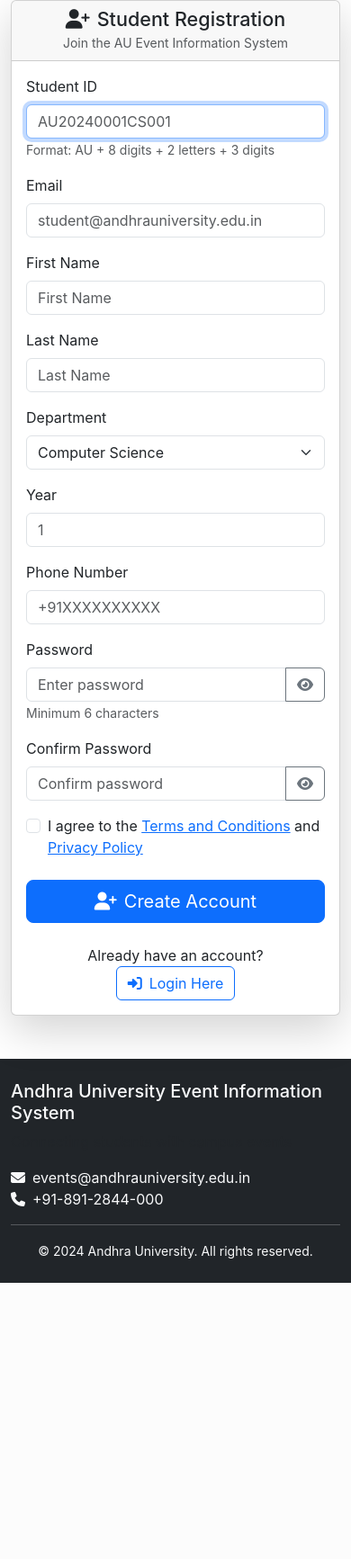
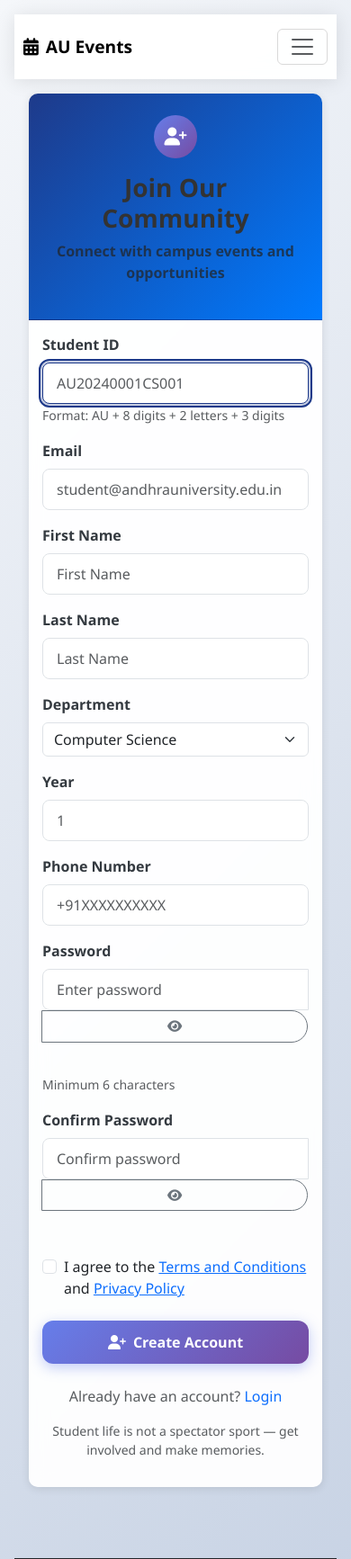
Before and after one commit to madhubabumanikala/AU_App, a Flask app: page /auth/student/register in a window 390 px wide. Shown: the top 1733 px of the page at 90% size. Before the commit the page ends 1426 px from the top, so only its background shows below. Run offline with Flask 3, Linux system fonts and the light colour scheme; parts of the project's set-up code (start-up, migrations or seed data) failed here and were passed over.

Commit message:
mobile layout

```diff
--- /dev/null
+++ b/static/css/mobile-first.css
@@ -0,0 +1,355 @@
+/* Mobile-First Design System */
+/* Based on card layout with gradient buttons and clean spacing */
+
+:root {
+    --primary-gradient: linear-gradient(135deg, #667eea 0%, #764ba2 100%);
+    --secondary-gradient: linear-gradient(135deg, #f093fb 0%, #f5576c 100%);
+    --success-gradient: linear-gradient(135deg, #4facfe 0%, #00f2fe 100%);
+    --warning-gradient: linear-gradient(135deg, #fa709a 0%, #fee140 100%);
+    --card-shadow: 0 8px 32px rgba(0, 0, 0, 0.1);
+    --card-border-radius: 16px;
+    --button-border-radius: 12px;
+    --spacing-xs: 0.5rem;
+    --spacing-sm: 1rem;
+    --spacing-md: 1.5rem;
+    --spacing-lg: 2rem;
+    --spacing-xl: 3rem;
+}
+
+/* Global Container Styles */
+.app-container {
+    min-height: 100vh;
+    background: linear-gradient(135deg, #f5f7fa 0%, #c3cfe2 100%);
+    padding: var(--spacing-sm);
+}
+
+/* Card System */
+.card {
+    background: rgba(255, 255, 255, 0.95);
+    backdrop-filter: blur(10px);
+    border: none;
+    border-radius: var(--card-border-radius);
+    box-shadow: var(--card-shadow);
+    margin-bottom: var(--spacing-md);
+    transition: transform 0.3s ease, box-shadow 0.3s ease;
+}
+
+.card:hover {
+    transform: translateY(-2px);
+    box-shadow: 0 12px 40px rgba(0, 0, 0, 0.15);
+}
+
+.card-header {
+    background: rgba(255, 255, 255, 0.9);
+    border-bottom: 1px solid rgba(0, 0, 0, 0.05);
+    border-radius: var(--card-border-radius) var(--card-border-radius) 0 0;
+    padding: var(--spacing-md);
+    text-align: center;
+}
+
+.card-body {
+    padding: var(--spacing-md);
+}
+
+/* Mobile-First Layout */
+.mobile-container {
+    max-width: 100%;
+    margin: 0 auto;
+    padding: var(--spacing-sm);
+}
+
+@media (min-width: 576px) {
+    .mobile-container {
+        max-width: 540px;
+        padding: var(--spacing-md);
+    }
+}
+
+@media (min-width: 768px) {
+    .mobile-container {
+        max-width: 720px;
+    }
+}
+
+@media (min-width: 992px) {
+    .mobile-container {
+        max-width: 960px;
+    }
+}
+
+@media (min-width: 1200px) {
+    .mobile-container {
+        max-width: 1140px;
+    }
+}
+
+/* Gradient Button System */
+.btn-gradient-primary {
+    background: var(--primary-gradient);
+    border: none;
+    border-radius: var(--button-border-radius);
+    color: white;
+    font-weight: 600;
+    padding: 12px 24px;
+    transition: transform 0.3s ease, box-shadow 0.3s ease;
+    box-shadow: 0 4px 15px rgba(102, 126, 234, 0.4);
+}
+
+.btn-gradient-primary:hover {
+    transform: translateY(-2px);
+    box-shadow: 0 8px 25px rgba(102, 126, 234, 0.6);
+    color: white;
+}
+
+.btn-gradient-secondary {
+    background: var(--secondary-gradient);
+    border: none;
+    border-radius: var(--button-border-radius);
+    color: white;
+    font-weight: 600;
+    padding: 12px 24px;
+    transition: transform 0.3s ease, box-shadow 0.3s ease;
+    box-shadow: 0 4px 15px rgba(245, 87, 108, 0.4);
+}
+
+.btn-gradient-secondary:hover {
+    transform: translateY(-2px);
+    box-shadow: 0 8px 25px rgba(245, 87, 108, 0.6);
+    color: white;
+}
+
+.btn-gradient-success {
+    background: var(--success-gradient);
+    border: none;
+    border-radius: var(--button-border-radius);
+    color: white;
+    font-weight: 600;
+    padding: 12px 24px;
+    transition: transform 0.3s ease, box-shadow 0.3s ease;
+    box-shadow: 0 4px 15px rgba(79, 172, 254, 0.4);
+}
+
+.btn-gradient-success:hover {
+    transform: translateY(-2px);
+    box-shadow: 0 8px 25px rgba(79, 172, 254, 0.6);
+    color: white;
+}
+
+/* Form Styles */
+.form-control {
+    border: 1px solid rgba(0, 0, 0, 0.1);
+    border-radius: 8px;
+    padding: 12px 16px;
+    font-size: 16px;
+    transition: border-color 0.3s ease, box-shadow 0.3s ease;
+    background: rgba(255, 255, 255, 0.8);
+}
+
+.form-control:focus {
+    border-color: #667eea;
+    box-shadow: 0 0 0 0.2rem rgba(102, 126, 234, 0.25);
+    background: white;
+}
+
+.form-label {
+    font-weight: 600;
+    color: #333;
+    margin-bottom: 8px;
+}
+
+/* Input Groups */
+.input-group {
+    margin-bottom: var(--spacing-md);
+}
+
+/* Navigation Styles */
+.navbar {
+    background: rgba(255, 255, 255, 0.95) !important;
+    backdrop-filter: blur(10px);
+    box-shadow: 0 2px 20px rgba(0, 0, 0, 0.1);
+    padding: var(--spacing-sm) 0;
+}
+
+.navbar-brand {
+    font-weight: 700;
+    font-size: 1.25rem;
+}
+
+/* Page Header Styles */
+.page-header {
+    text-align: center;
+    margin-bottom: var(--spacing-lg);
+    padding: var(--spacing-md);
+}
+
+.page-header h1 {
+    font-weight: 700;
+    color: #333;
+    margin-bottom: var(--spacing-sm);
+}
+
+.page-header p {
+    color: #666;
+    font-size: 1.1rem;
+}
+
+/* Grid System for Cards */
+.card-grid {
+    display: grid;
+    gap: var(--spacing-md);
+    grid-template-columns: 1fr;
+}
+
+@media (min-width: 576px) {
+    .card-grid-2 {
+        grid-template-columns: repeat(2, 1fr);
+    }
+}
+
+@media (min-width: 768px) {
+    .card-grid-3 {
+        grid-template-columns: repeat(3, 1fr);
+    }
+}
+
+@media (min-width: 992px) {
+    .card-grid-4 {
+        grid-template-columns: repeat(4, 1fr);
+    }
+}
+
+/* List Styles */
+.list-group-item {
+    border: none;
+    background: rgba(255, 255, 255, 0.7);
+    margin-bottom: 8px;
+    border-radius: 8px;
+    padding: 12px 16px;
+    transition: background-color 0.3s ease;
+}
+
+.list-group-item:hover {
+    background: rgba(255, 255, 255, 0.9);
+}
+
+/* Badge Styles */
+.badge {
+    border-radius: 6px;
+    padding: 6px 12px;
+    font-weight: 500;
+}
+
+/* Modal Styles */
+.modal-content {
+    border: none;
+    border-radius: var(--card-border-radius);
+    box-shadow: var(--card-shadow);
+    background: rgba(255, 255, 255, 0.98);
+    backdrop-filter: blur(10px);
+}
+
+.modal-header {
+    border-bottom: 1px solid rgba(0, 0, 0, 0.05);
+    border-radius: var(--card-border-radius) var(--card-border-radius) 0 0;
+}
+
+/* Alert Styles */
+.alert {
+    border: none;
+    border-radius: 12px;
+    padding: var(--spacing-md);
+    margin-bottom: var(--spacing-md);
+}
+
+/* Spacing Utilities */
+.mb-mobile {
+    margin-bottom: var(--spacing-md);
+}
+
+.p-mobile {
+    padding: var(--spacing-md);
+}
+
+.px-mobile {
+    padding-left: var(--spacing-md);
+    padding-right: var(--spacing-md);
+}
+
+.py-mobile {
+    padding-top: var(--spacing-md);
+    padding-bottom: var(--spacing-md);
+}
+
+/* Animation Classes */
+.fade-in {
+    animation: fadeIn 0.5s ease-in;
+}
+
+@keyframes fadeIn {
+    from { opacity: 0; transform: translateY(20px); }
+    to { opacity: 1; transform: translateY(0); }
+}
+
+.slide-up {
+    animation: slideUp 0.6s ease-out;
+}
+
+@keyframes slideUp {
+    from { opacity: 0; transform: translateY(40px); }
+    to { opacity: 1; transform: translateY(0); }
+}
+
+/* Text Styles */
+.text-gradient {
+    background: var(--primary-gradient);
+    -webkit-background-clip: text;
+    -webkit-text-fill-color: transparent;
+    background-clip: text;
+    font-weight: 700;
+}
+
+/* Loading States */
+.loading-skeleton {
+    background: linear-gradient(90deg, #f0f0f0 25%, #e0e0e0 50%, #f0f0f0 75%);
+    background-size: 200% 100%;
+    animation: loading 1.5s infinite;
+}
+
+@keyframes loading {
+    0% { background-position: 200% 0; }
+    100% { background-position: -200% 0; }
+}
+
+/* Responsive Typography */
+.display-title {
+    font-size: 1.75rem;
+    font-weight: 700;
+    line-height: 1.2;
+    color: #333;
+}
+
+@media (min-width: 768px) {
+    .display-title {
+        font-size: 2.5rem;
+    }
+}
+
+/* Icon Styles */
+.icon-circle {
+    width: 48px;
+    height: 48px;
+    background: var(--primary-gradient);
+    border-radius: 50%;
+    display: flex;
+    align-items: center;
+    justify-content: center;
+    color: white;
+    font-size: 1.25rem;
+    margin-bottom: var(--spacing-sm);
+}
+
+/* Footer Spacing */
+.page-footer {
+    margin-top: var(--spacing-xl);
+    padding: var(--spacing-lg) 0;
+}
--- a/templates/auth/student_register.html
+++ b/templates/auth/student_register.html
@@ -3,17 +3,15 @@
 {% block title %}Student Registration - AU Event System{% endblock %}
 
 {% block content %}
-<div class="container">
-    <div class="row justify-content-center">
-        <div class="col-md-8 col-lg-7">
-            <div class="card shadow-lg">
-                <div class="card-header text-center">
-                    <h4 class="mb-0">
-                        <i class="fas fa-user-plus me-2"></i>Student Registration
-                    </h4>
-                    <small class="text-muted">Join the AU Event Information System</small>
-                </div>
-                <div class="card-body">
+<div class="card slide-up">
+    <div class="card-header">
+        <div class="icon-circle mx-auto">
+            <i class="fas fa-user-plus"></i>
+        </div>
+        <h1 class="display-title text-center mb-2">Join Our Community</h1>
+        <p class="text-center text-muted">Connect with campus events and opportunities</p>
+    </div>
+    <div class="card-body">
                     <form method="POST" novalidate>
                         {{ form.hidden_tag() }}
 
@@ -159,7 +157,7 @@
                         </div>
 
                         <div class="d-grid">
-                            <button type="submit" class="btn btn-primary btn-lg">
+                            <button type="submit" class="btn-gradient-primary btn-lg">
                                 <i class="fas fa-user-plus me-2"></i>Create Account
                             </button>
                         </div>
@@ -167,15 +165,10 @@
 
                     <!-- Login Link -->
                     <div class="text-center mt-4">
-                        <p class="mb-0">Already have an account?</p>
-                        <a href="{{ url_for('auth.login') }}" class="btn btn-outline-primary">
-                            <i class="fas fa-sign-in-alt me-2"></i>Login Here
-                        </a>
+                        <p class="mb-3 text-muted">Already have an account? <a href="{{ url_for('auth.login') }}" class="text-decoration-none">Login</a></p>
+                        <p class="small text-muted">Student life is not a spectator sport — get involved and make memories.</p>
                     </div>
                 </div>
-            </div>
-        </div>
-    </div>
 </div>
 
 <!-- Terms Modal -->
--- a/templates/base.html
+++ b/templates/base.html
@@ -26,25 +26,17 @@
     <!-- Font Awesome -->
     <link href="https://cdnjs.cloudflare.com/ajax/libs/font-awesome/6.4.0/css/all.min.css" rel="stylesheet">
 
-    <!-- Detect mobile and load appropriate CSS -->
-    <script>
-        const isMobile = /Android|webOS|iPhone|iPad|iPod|BlackBerry|IEMobile|Opera Mini/i.test(navigator.userAgent) || window.innerWidth <= 768;
-        if (isMobile) {
-            document.write('<link rel="stylesheet" href="{{ url_for("static", filename="css/mobile.css") }}">');
-            document.documentElement.classList.add('mobile-device');
-        } else {
-            document.write('<link rel="stylesheet" href="{{ url_for("static", filename="css/style.css") }}">');
-            document.documentElement.classList.add('desktop-device');
-        }
-    </script>
+    <!-- Mobile-First Design System -->
+    <link href="{{ url_for('static', filename='css/mobile-first.css') }}" rel="stylesheet">
+
+    <!-- Legacy CSS (fallback) -->
+    <link href="{{ url_for('static', filename='css/style.css') }}" rel="stylesheet">
 
     {% block extra_css %}{% endblock %}
 </head>
-<body>
-    <!-- Mobile/Desktop detection handled via mobile_detector utility -->
-
-    <!-- Desktop Navigation (fallback) -->
-    <nav class="navbar navbar-expand-lg navbar-dark bg-primary sticky-top hide-on-mobile">
+<body class="app-container">
+    <!-- Mobile-First Navigation -->
+    <nav class="navbar navbar-expand-lg sticky-top">
         <div class="container">
             <a class="navbar-brand" href="{{ url_for('main.index') }}">
                 <i class="fas fa-calendar-alt me-2"></i>AU Events
@@ -162,7 +154,7 @@
     {% endwith %}
 
     <!-- Main Content -->
-    <main class="flex-shrink-0">
+    <main class="mobile-container fade-in">
         {% block content %}{% endblock %}
     </main>
 
```
Also changed, not shown: templates/main/dashboard.html (+87 -53 lines).
